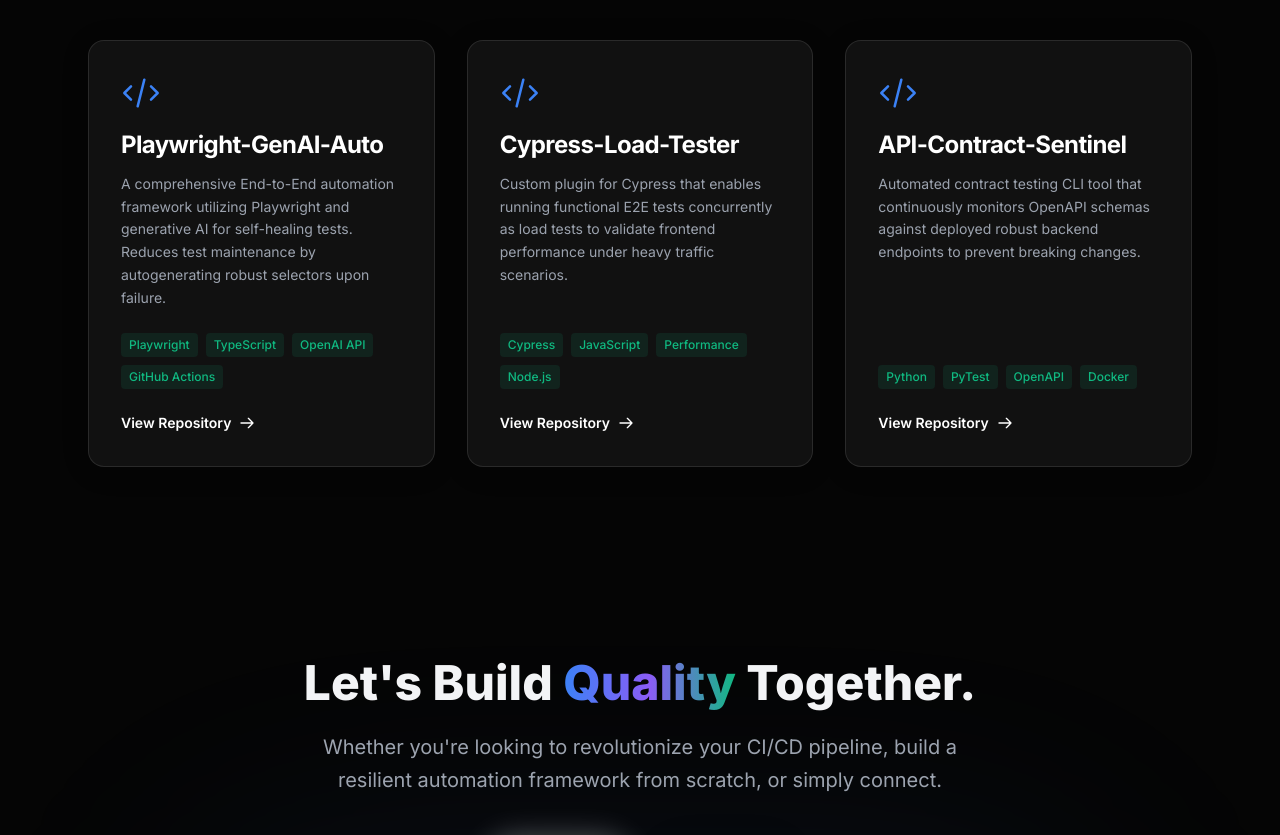
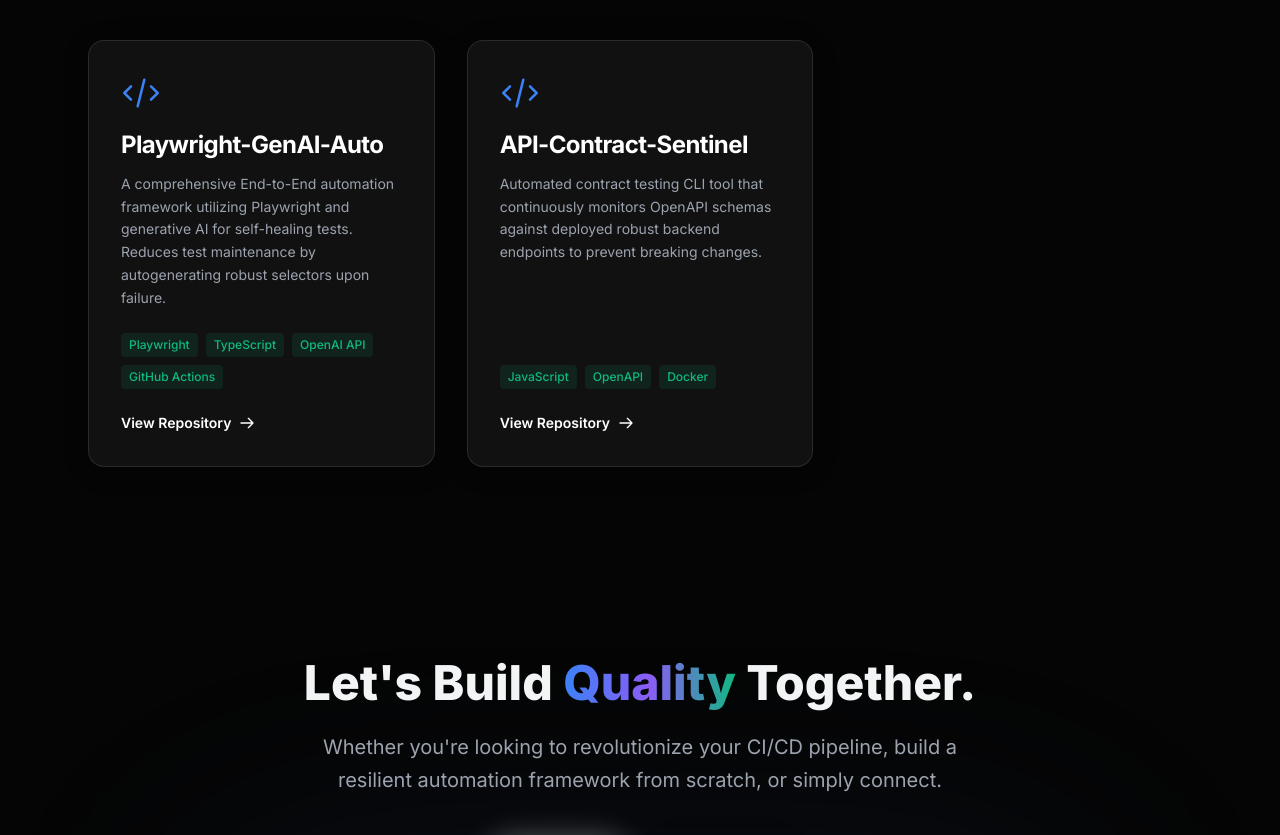
Before and after one commit to theravijadav/portfolio, a React (Vite) app: page / in a window 1280 px wide. Shown: the part 4620-5455 px from the top of the page. Built offline with nearby package versions, Linux system fonts and the light colour scheme.

Commit message:
chore: hide unreleased Cypress project

```diff
--- a/src/components/Projects.jsx
+++ b/src/components/Projects.jsx
@@ -9,15 +9,9 @@
       link: "https://github.com/theravijadav/Playwright-GenAI-Auto"
     },
     {
-      title: "Cypress-Load-Tester",
-      description: "Custom plugin for Cypress that enables running functional E2E tests concurrently as load tests to validate frontend performance under heavy traffic scenarios.",
-      tags: ["Cypress", "JavaScript", "Performance", "Node.js"],
-      link: "#"
-    },
-    {
       title: "API-Contract-Sentinel",
       description: "Automated contract testing CLI tool that continuously monitors OpenAPI schemas against deployed robust backend endpoints to prevent breaking changes.",
-      tags: ["Python", "PyTest", "OpenAPI", "Docker"],
+      tags: ["JavaScript", "OpenAPI", "Docker"],
       link: "#"
     }
   ];
```
